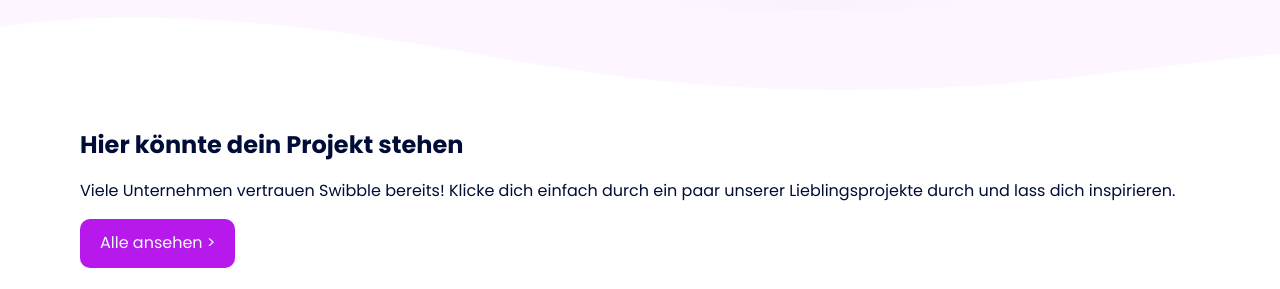
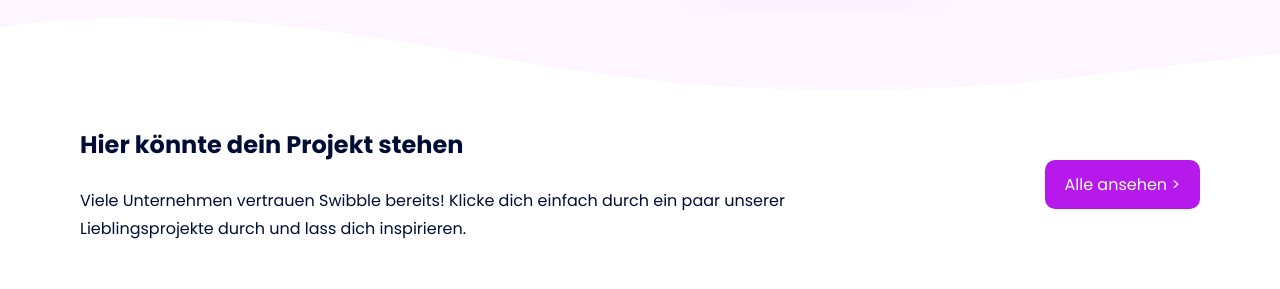
Before and after one commit to Swibble-net/swibble-website, a Next.js app in the folder frontend/: page / in a window 1280 px wide. Shown: the part 2440-2729 px from the top of the page. Built offline with nearby package versions, Linux system fonts and the light colour scheme.

Commit message:
fixed button position in introduction part

```diff
--- a/frontend/components/Projects.tsx
+++ b/frontend/components/Projects.tsx
@@ -3,11 +3,15 @@ const Projects = () => {
   return (
     <div>
       <div className={styles.description}>
-        <h1>Hier könnte dein Projekt stehen</h1>
-        <p>
-          Viele Unternehmen vertrauen Swibble bereits! Klicke dich einfach durch
-          ein paar unserer Lieblingsprojekte durch und lass dich inspirieren.
-        </p>
+        <div className={styles.text_description}>
+          <h1>Hier könnte dein Projekt stehen</h1>
+          <br />
+          <p>
+            Viele Unternehmen vertrauen Swibble bereits! Klicke dich einfach
+            durch ein paar unserer Lieblingsprojekte durch und lass dich
+            inspirieren.
+          </p>
+        </div>
         <button className={styles.button}>Alle ansehen {">"}</button>
       </div>
       <div className={styles.list}>
--- a/frontend/styles/projects.module.scss
+++ b/frontend/styles/projects.module.scss
@@ -24,20 +24,32 @@
     display: flex;
     flex-wrap: wrap;
     flex-direction: column;
+    justify-content: none;
+    align-items: none;
     row-gap: 0.875rem;
+    .text_description {
+        width: 100%;
+        @media screen and (min-width: 1024px) {
+            width: 70%;
+        }
+    }
     h1 {
         font-weight: 700;
         font-size: 1.5rem;
         line-height: 2.25rem;
         color: #000D36;
-
       }
-
       p {
         font-weight: 400;
         font-size: 1rem;
         line-height: 1.75rem;
         color: #000D36;
+    }
+    @media screen and (min-width: 1024px) {
+        flex-direction: row;
+        flex-wrap: nowrap;
+        justify-content: space-between;
+        align-items: center;
     }
 }
 
```
